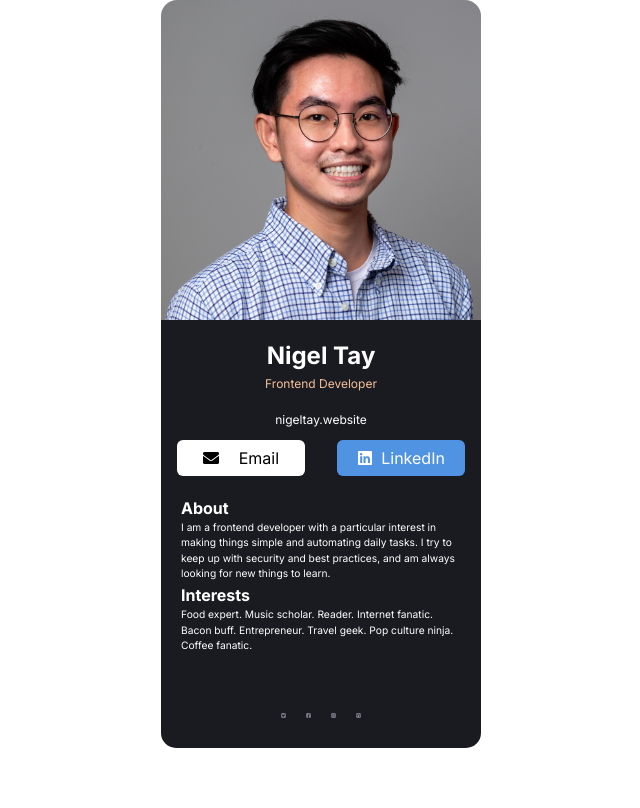
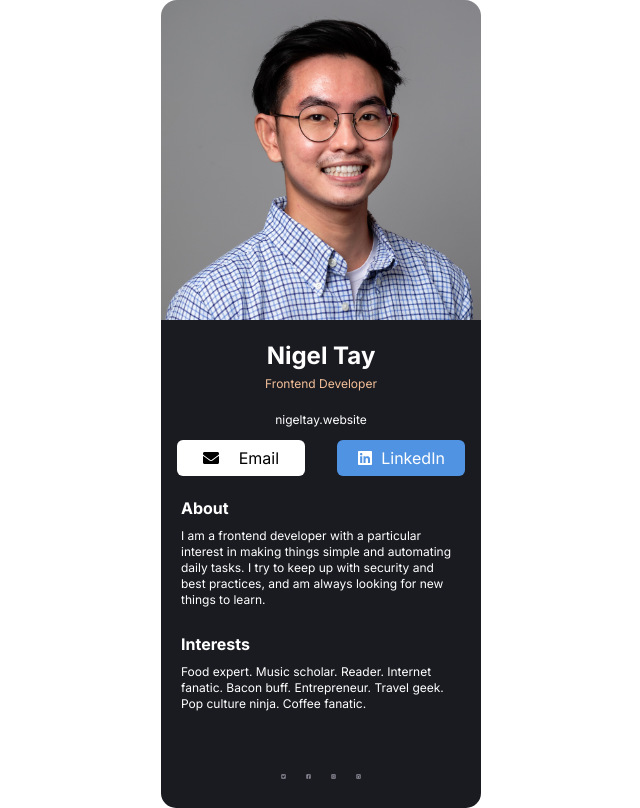
Before and after one commit to nigel-tay/scrimba-business-card, a React (Vite) app: page / in a window 1280 px wide. Shown: the whole page, without its empty margins (319-959 px from the left). Built offline with nearby package versions, Linux system fonts and the light colour scheme.

Commit message:
feat: Add tailwind classes to About and Interests components

```diff
--- a/src/App.css
+++ b/src/App.css
@@ -1,24 +1,3 @@
-/* About and Interests section */
-.about-interests {
-    padding: 20px;
-}
-
-.about-interests > h1 {
-    font-weight: 700;
-    font-size: 16px;
-}
-
-.about-interests > p {
-    font-weight: 400;
-    font-size: 10.24px;
-    line-height: 15.36px;
-}
-
-/* About section */
-.about-container {
-    padding-bottom: 1px;
-}
-
 /* Interests section */
 .interests-container {
     padding-top: 1px;
--- a/src/components/About.jsx
+++ b/src/components/About.jsx
@@ -2,9 +2,9 @@ import React from "react";
 
 export default function About() {
     return (
-        <div className="about-container about-interests bg-background-black">
-            <h1>About</h1>
-            <p>
+        <div className="p-5 pb-1 bg-background-black">
+            <h1 className="pb-2 font-bold text-base">About</h1>
+            <p className="font-normal text-xs">
                 I am a frontend developer with a particular interest in making things simple
                 and automating daily tasks. I try to keep up with security and best practices, and am always looking for new things to learn.
             </p>
--- a/src/components/Interests.jsx
+++ b/src/components/Interests.jsx
@@ -2,9 +2,9 @@ import React from "react";
 
 export default function Interests() {
     return (
-        <div className="interests-container about-interests bg-background-black">
-            <h1>Interests</h1>
-            <p>
+        <div className="pt-5 pb-8 p-5 bg-background-black">
+            <h1 className="pb-2 font-bold text-base">Interests</h1>
+            <p className="font-normal text-xs">
             Food expert. Music scholar. Reader. Internet fanatic. Bacon buff.
             Entrepreneur. Travel geek. Pop culture ninja. Coffee fanatic.
             </p>
```
